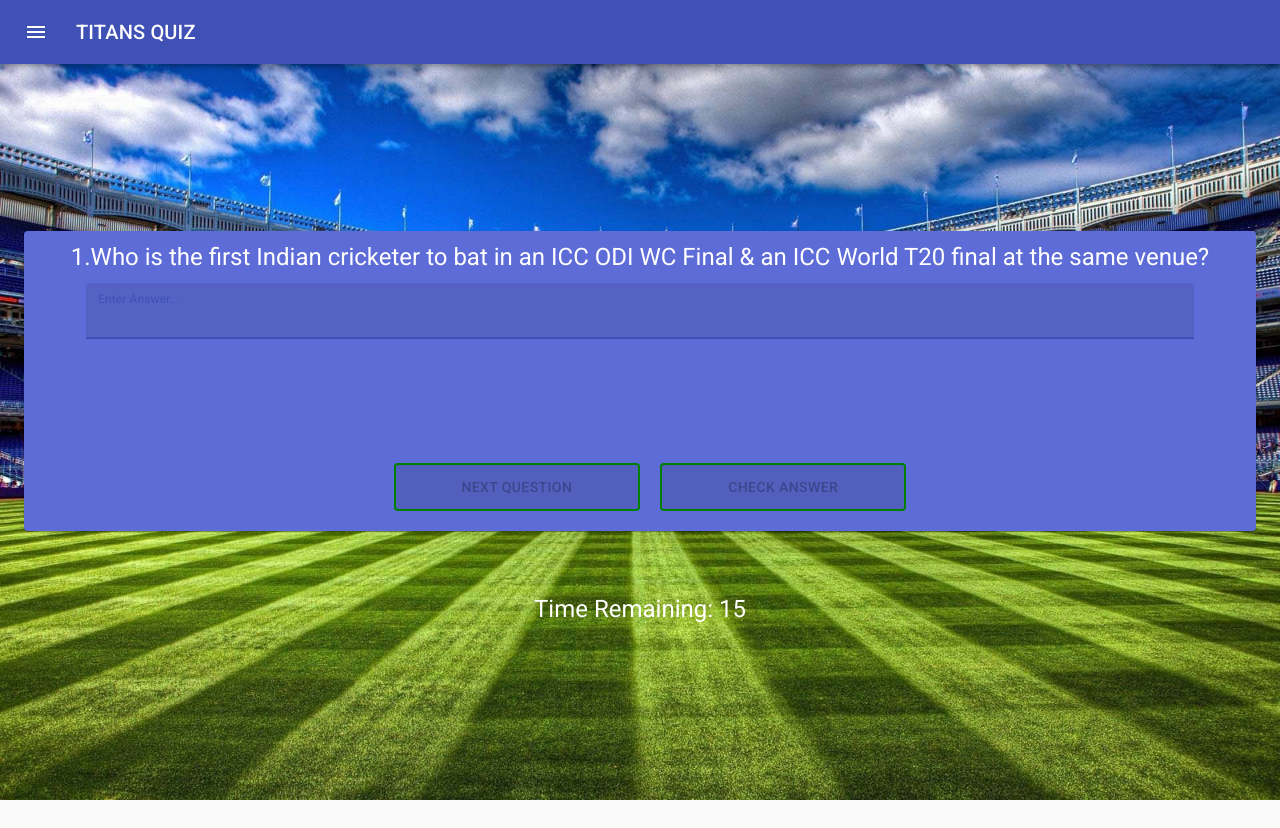
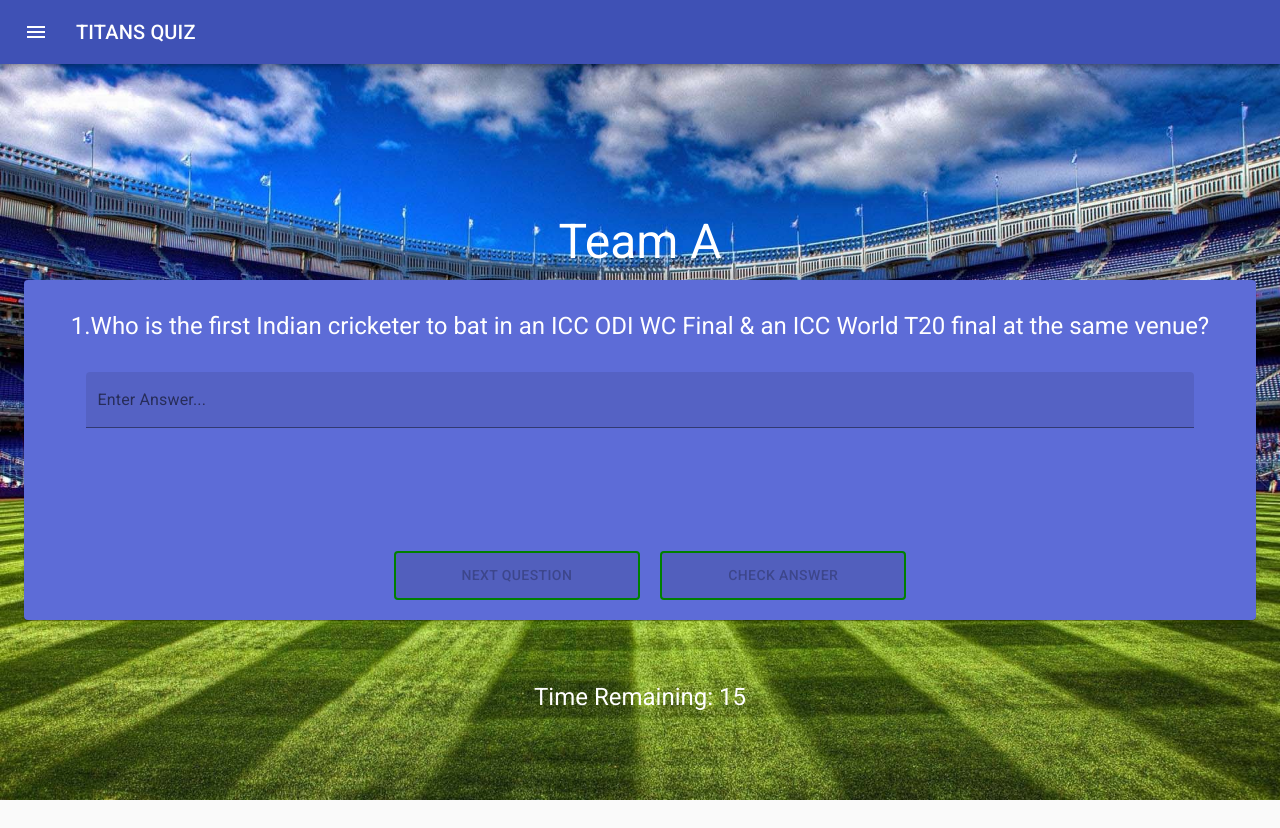
Before and after one commit to Tarun9293/Project-Titans, a React (Create React App) app: page /General in a window 1280 px wide. Built offline with nearby package versions, Linux system fonts and the light colour scheme.

Commit message:
Added Teams

```diff
--- a/src/components/General/General.js
+++ b/src/components/General/General.js
@@ -7,7 +7,7 @@ import Questions from '../Questions/Questions'
 import useStyles from './Styles';
 import CircularProgress from '@material-ui/core/CircularProgress';
 import Timer from '../Timer';
-import { SignalCellularNull } from '@material-ui/icons';
+import {Typography } from '@material-ui/core'
 
 
 
@@ -27,7 +27,20 @@ function General({fetchData,questions}) {
       <Container >
       <Grid  container spacing={5} alignItems="center" justify="center" style={{ minHeight: "100vh" }}>
         <Grid item xs={12}>
-          <Paper className={classes.paper} >
+        {
+          !questions.isLoading ?
+        questions.data[currQues].id % 2==0 ?
+        (
+        <Paper style={{backgroundColor: 'transparent',boxShadow: 'none',marginTop:'5%'}}>
+          <Typography style={{color:'white',padding:'10px'}} variant='h3'>Team B</Typography>
+        </Paper>
+        ) :  (<Paper style={{backgroundColor: 'transparent',boxShadow: 'none',marginTop:'5%'}}>
+        <Typography style={{color:'white',padding:'10px'}} variant='h3'>Team A</Typography>
+      </Paper>
+      ):null
+      }
+
+       <Paper className={classes.paper} >
           {!questions.isLoading ?
           <Questions
           questions={questions}
--- a/src/components/Questions/Styles.js
+++ b/src/components/Questions/Styles.js
@@ -7,7 +7,7 @@ import { makeStyles } from '@material-ui/core/styles';
       position: 'relative'
     },
     typo:{
-      padding: '10px',
+      padding: '30px',
       color:'white'
     },
     typoRight:{
@@ -54,7 +54,7 @@ import { makeStyles } from '@material-ui/core/styles';
       fontSize:20
 
   },
-  floatingLabelFocusStyle: {
+  floatinglabelfocusstyle: {
     color: "white",
   }
   }));
--- a/src/components/Questions/textField.js
+++ b/src/components/Questions/textField.js
@@ -19,16 +19,14 @@ import { Typography } from '@material-ui/core'
       marginTop: 'auto',
       fontWeight: 500
     }}
-      hintText={label}
-      floatingLabelText={label}
-      errorText={touched && error}
+      hinttext={label}
+      floatinglabeltext={label}
       {...input}
       {...custom}
       label="Enter Answer..."
       size="medium"
       variant="filled"
       autoComplete="off"
-       autoFocus="true"
     />
      {touched && error && <Typography style={{color:'red'}}>{error}</Typography>}
 
```
